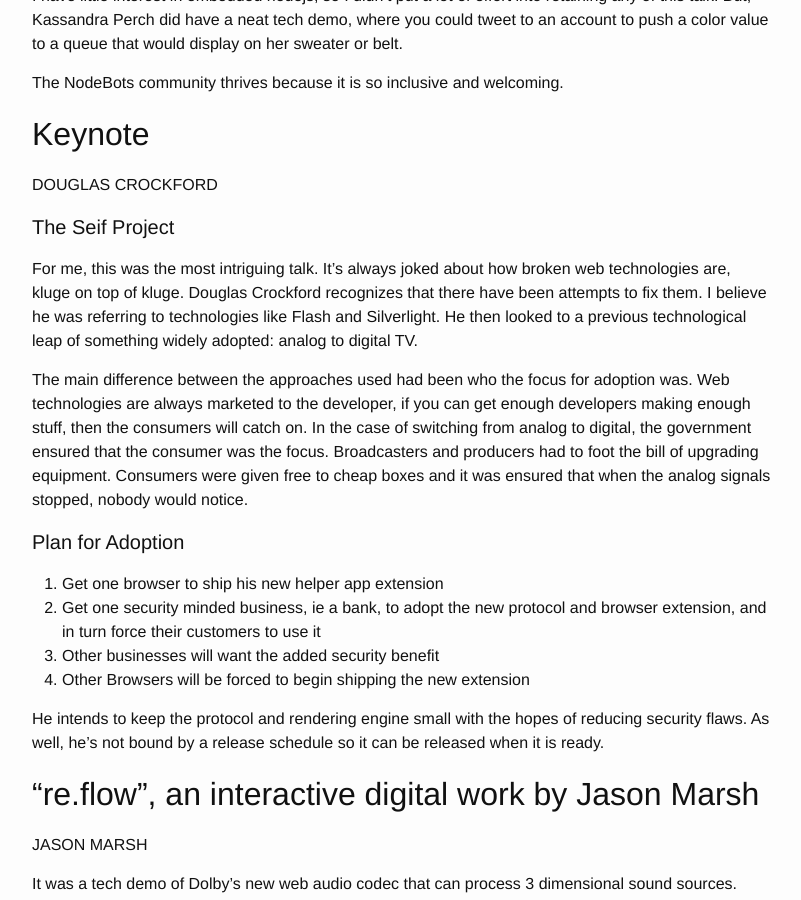
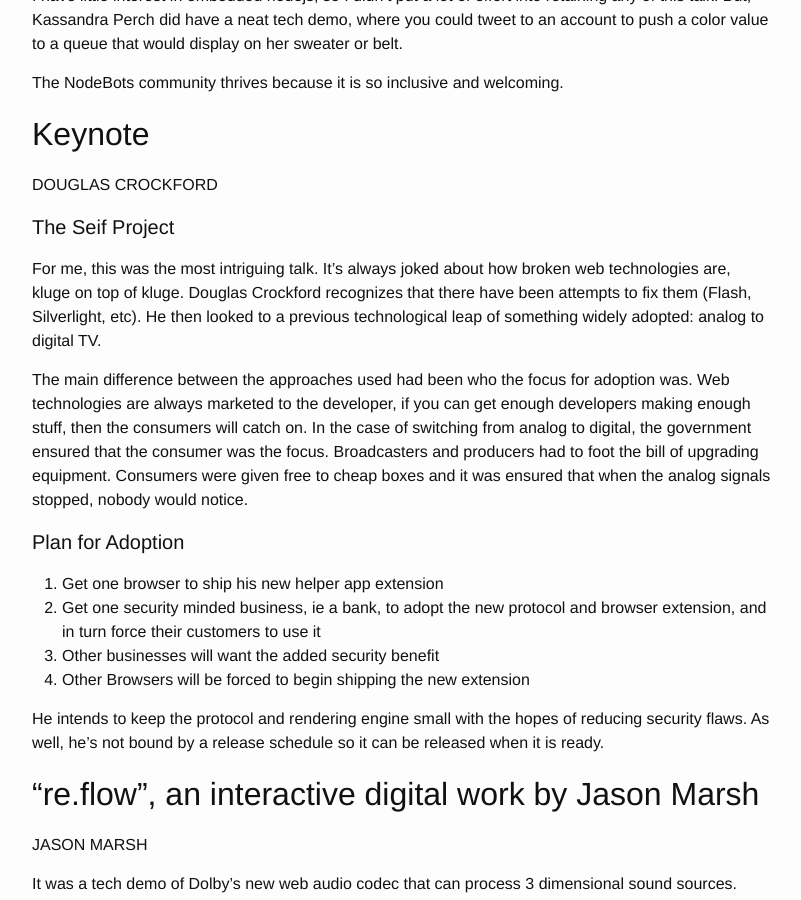
Before and after one commit to kellyjosephprice/kellyjosephprice.github.io, a Jekyll site: the page built from _posts/2016-02-11-forwardjs.markdown, in a window 1280 px wide and 900 px high, scrolled down 984 px. Shown: the whole window, without its empty margins (238-1039 px from the left). Built offline with Jekyll 4.4.1, drawn with Linux system fonts in a browser that asks for light colours.

Commit message:
prune words

```diff
--- a/_posts/2016-02-11-forwardjs.markdown
+++ b/_posts/2016-02-11-forwardjs.markdown
@@ -55,10 +55,9 @@
 
 For me, this was the most intriguing talk. It's always joked about how
 broken web technologies are, kluge on top of kluge. Douglas Crockford
-recognizes that there have been attempts to fix them. I believe he was
-referring to technologies like Flash and Silverlight. He then looked to
-a previous technological leap of something widely adopted: analog to
-digital TV.
+recognizes that there have been attempts to fix them (Flash,
+Silverlight, etc). He then looked to a previous technological leap of
+something widely adopted: analog to digital TV.
 
 The main difference between the approaches used had been who the focus
 for adoption was. Web technologies are always marketed to the developer,
```
